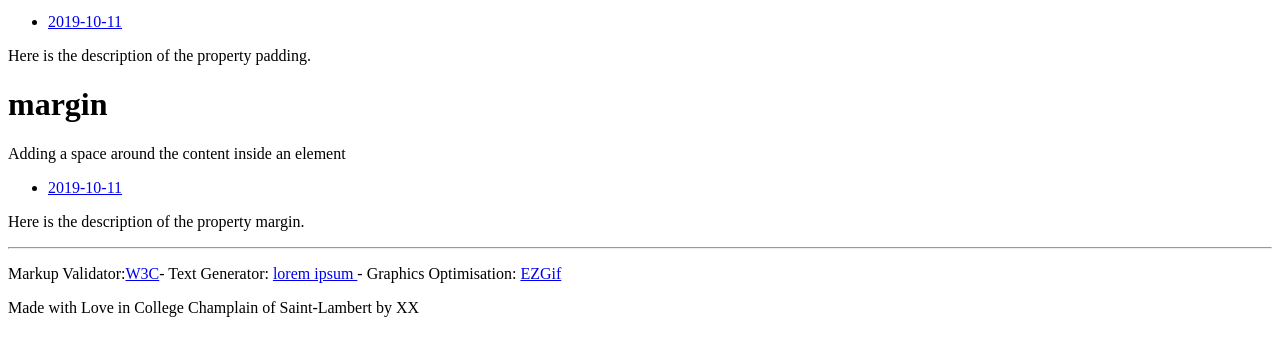
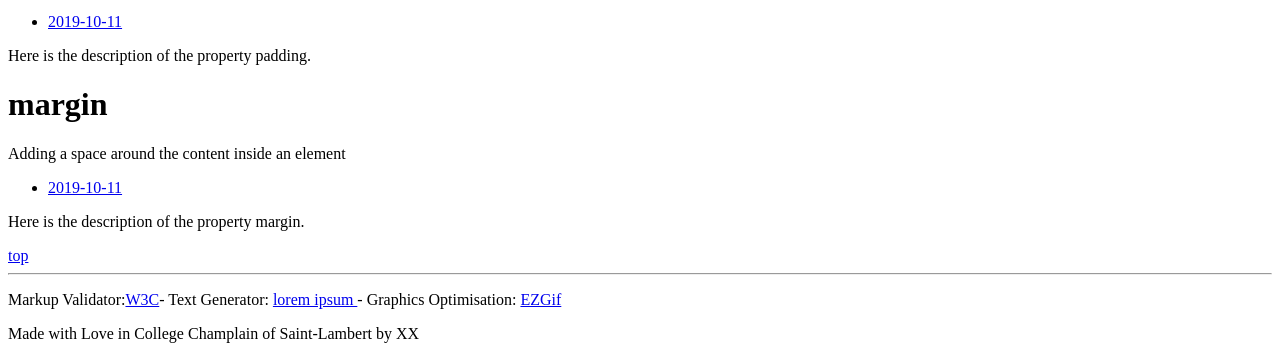
Before and after one commit to 420n13la/masterbook-GiulianoD01, a plain HTML site: page index.html in a window 1280 px wide. Shown: the part 707-1066 px from the top of the page. Before the commit the page ends 1040 px from the top, so only its background shows below. Drawn offline with Linux system fonts and the light colour scheme.

Commit message:
Update and rename Masterbook.html to index.html

```diff
--- a/Masterbook.html
+++ b/index.html
@@ -50,7 +50,7 @@ user experience and web interface design.</p>
       <li><a href="#">2019-10-11</a></li>
     </ul>
     <p>Here is the description of the property margin.</p>
-    <a href="#top"></a>
+    <a href="#top">top</a>
     <hr>
   </div>
     </main>
```
